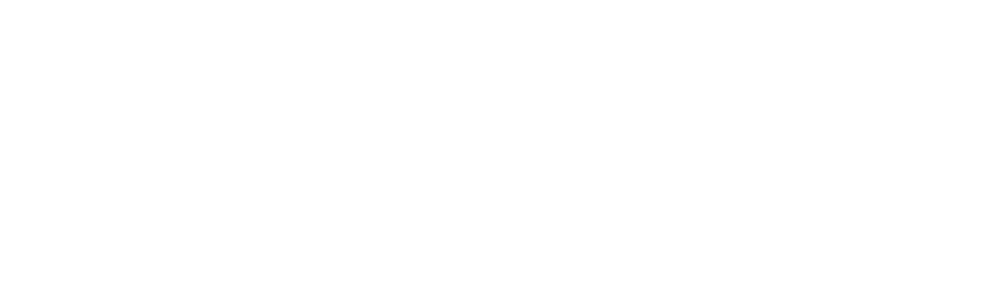
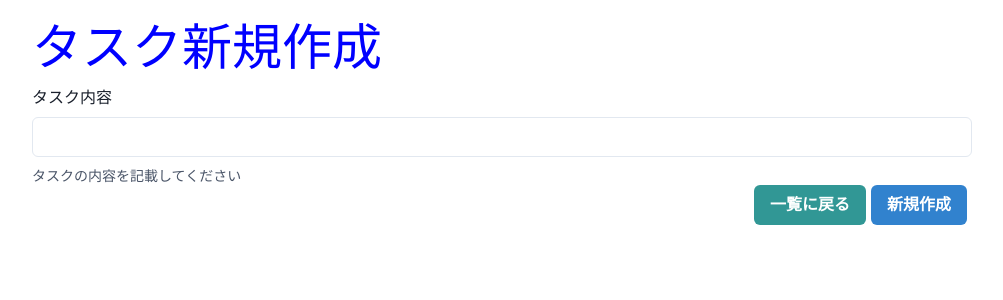
Before and after one commit to ooooose/fastapi-curd, a React (Create React App) app in the folder front/: page /tasks/create in a window 1280 px wide. Before the commit this address had no page. Shown: the top 300 px of the page, without its empty margins (138-1141 px from the left). Built offline with nearby package versions, Linux system fonts and the light colour scheme.

Commit message:
新規作成画面の雛形作成

```diff
--- a/front/src/App.js
+++ b/front/src/App.js
@@ -2,6 +2,7 @@
 import { BrowserRouter as Router, Route, Routes} from 'react-router-dom';
 import { ChakraProvider } from '@chakra-ui/react'
 import Task from './components/pages/Task';
+import CreateTask from './components/pages/CreateTask';
 
 function App() {
   return (
@@ -9,6 +10,7 @@
       <Router>
           <Routes>
               <Route path="/tasks" element={<Task />} />
+              <Route path="/tasks/create" element={<CreateTask />} />
           </Routes>
       </Router>
     </ChakraProvider>
--- /dev/null
+++ b/front/src/components/pages/CreateTask.jsx
@@ -0,0 +1,46 @@
+import React from "react";
+import { Link } from "react-router-dom";
+import {
+    Button,
+    Box,
+    Text,
+    FormControl,
+    FormLabel,
+    Input,
+    FormHelperText } from "@chakra-ui/react";
+
+const CreateTask = () => {
+
+  return (
+    <>
+      <Box maxH="500px" maxW="960px" mx="auto">
+        <Box p="10px">
+          <Text fontSize='50px' color='blue'>
+            タスク新規作成
+          </Text>
+          <FormControl>
+            <FormLabel>タスク内容</FormLabel>
+              <Input type='text' />
+            <FormHelperText>タスクの内容を記載してください</FormHelperText>
+          </FormControl>
+          <Box float='right' display='flex'>
+            <Box mr='5px'>
+              <Button colorScheme='teal' variant='solid'>
+                <Link to="/tasks">
+                  一覧に戻る
+                </Link>
+              </Button>
+            </Box>
+            <Box mr="5px">
+              <Button colorScheme='blue' variant='solid'>
+                新規作成
+              </Button>
+            </Box>
+          </Box>
+        </Box>
+      </Box>
+    </>
+  )
+}
+
+export default CreateTask;
--- a/front/src/components/pages/Task.jsx
+++ b/front/src/components/pages/Task.jsx
@@ -1,5 +1,6 @@
 import React, { useEffect, useReducer } from "react";
 import { fetchTasks } from "../../lib/api/task";
+import { Link } from "react-router-dom";
 
 import {
   initialState,
@@ -10,6 +11,7 @@
 import {
   Text,
   Box,
+  Button,
   CircularProgress,
   Table,
   Thead,
@@ -42,6 +44,11 @@
           <Text fontSize='50px' color='blue'>
             タスク進捗管理表
           </Text>
+          <Button colorScheme='teal' variant='solid'>
+            <Link to="/tasks/create">
+              新規作成
+            </Link>
+          </Button>
         </Box>
         <TableContainer>
           <Table variant='simple'>
```
